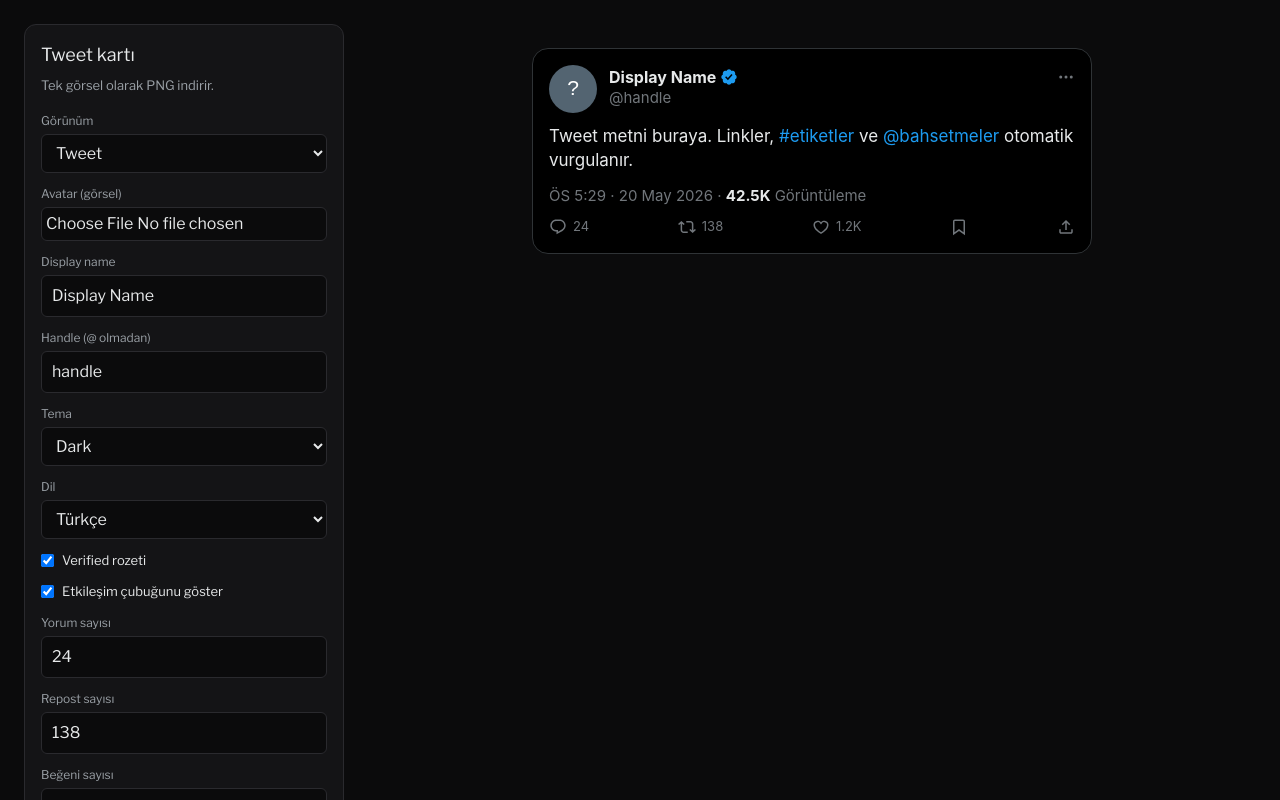
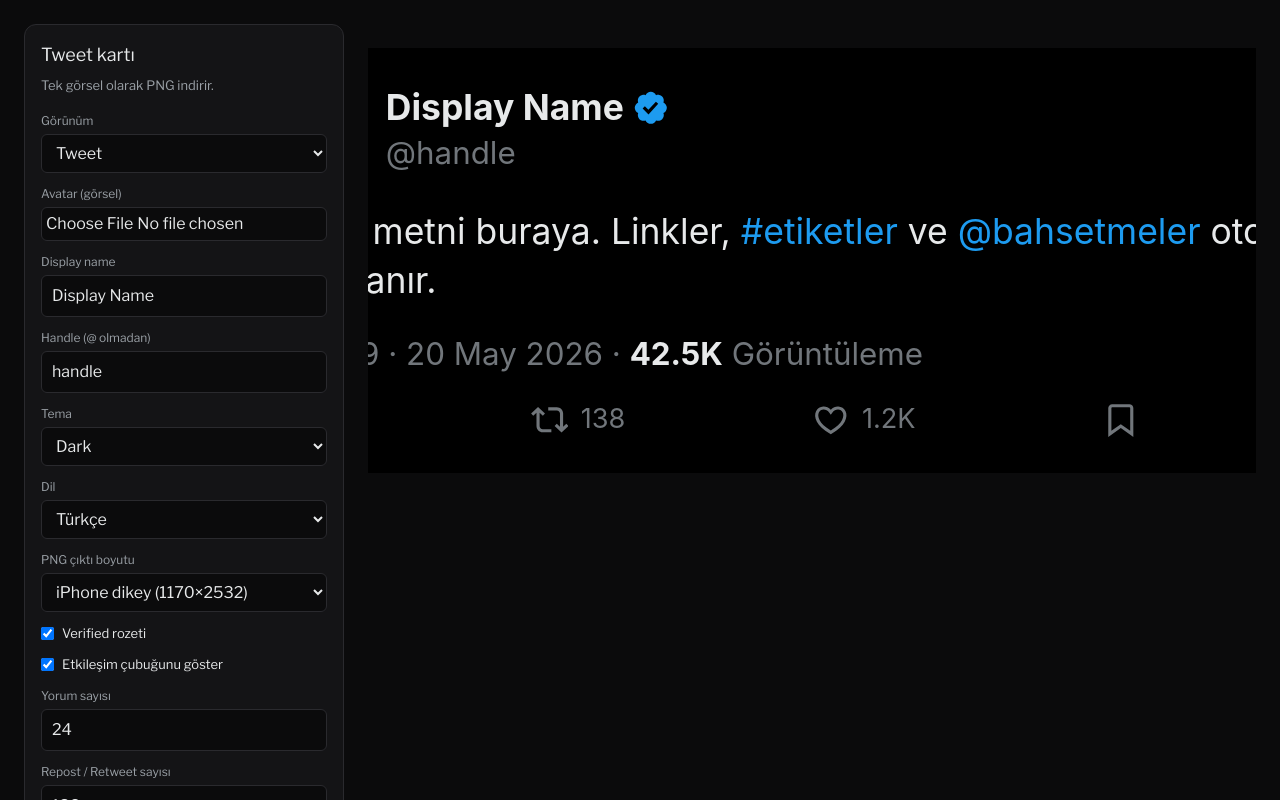
Before and after one commit to murcielagothenotorious/article-generator, a Next.js app: page /twitter-card in a window 1280 px wide. Shown: the top 800 px of the page. Built offline with nearby package versions, Linux system fonts and the light colour scheme.

Commit message:
Add scaling support to TweetActionBar and TweetCard components; introduce export size presets in TwitterCardPage

```diff
--- a/app/components/TweetCard.tsx
+++ b/app/components/TweetCard.tsx
@@ -183,17 +183,20 @@ export type TweetStats = {
 function TweetActionBar({
   stats,
   theme,
+  scale = 1,
 }: {
   stats: TweetStats;
   theme: TweetTheme;
+  scale?: number;
 }) {
   const tokens = tweetThemeTokens(theme);
+  const iconSize = 18 * scale;
   const item: CSSProperties = {
     alignItems: "center",
     color: tokens.muted,
     display: "flex",
-    fontSize: 13,
-    gap: 6,
+    fontSize: 13 * scale,
+    gap: 6 * scale,
   };
   return (
     <div
@@ -201,28 +204,28 @@ function TweetActionBar({
         alignItems: "center",
         display: "flex",
         justifyContent: "space-between",
-        marginTop: 10,
+        marginTop: 10 * scale,
       }}
     >
       <div style={item}>
-        <ReplyIcon color={tokens.muted} />
+        <ReplyIcon color={tokens.muted} size={iconSize} />
         {stats.replies ? <span>{stats.replies}</span> : null}
       </div>
       <div style={item}>
-        <RepostIcon color={tokens.muted} size={18} />
+        <RepostIcon color={tokens.muted} size={iconSize} />
         {stats.reposts ? <span>{stats.reposts}</span> : null}
       </div>
       <div style={item}>
-        {stats.liked ? <LikeFilledIcon /> : <LikeIcon color={tokens.muted} />}
+        {stats.liked ? <LikeFilledIcon size={iconSize} /> : <LikeIcon color={tokens.muted} size={iconSize} />}
         {stats.likes ? (
           <span style={{ color: stats.liked ? "#f91880" : tokens.muted }}>{stats.likes}</span>
         ) : null}
       </div>
       <div style={item}>
-        <BookmarkIcon color={tokens.muted} />
+        <BookmarkIcon color={tokens.muted} size={iconSize} />
       </div>
       <div style={item}>
-        <ShareIcon color={tokens.muted} />
+        <ShareIcon color={tokens.muted} size={iconSize} />
       </div>
     </div>
   );
@@ -275,6 +278,7 @@ export function TweetCard({
   showActions = true,
   relativeTime,
   showMoreMenu = true,
+  scale = 1,
 }: {
   name: string;
   handle: string;
@@ -305,6 +309,7 @@ export function TweetCard({
   showActions?: boolean;
   relativeTime?: string;
   showMoreMenu?: boolean;
+  scale?: number;
 }) {
   const tokens = tweetThemeTokens(theme);
   const labels = tweetLabels(lang);
@@ -317,6 +322,7 @@ export function TweetCard({
         lang={lang}
         media={media}
         name={name}
+        scale={scale}
         reposterAvatar={reposterAvatar}
         reposterHandle={reposterHandle}
         reposterName={reposterName || name}
@@ -364,7 +370,8 @@ export function TweetCard({
         borderRadius: 16,
         color: tokens.text,
         fontFamily: FONT_STACK,
-        padding: 16,
+        overflow: "hidden",
+        padding: 16 * scale,
         width,
         ...style,
       }}
@@ -375,47 +382,47 @@ export function TweetCard({
             alignItems: "center",
             color: tokens.muted,
             display: "flex",
-            fontSize: 13,
+            fontSize: 13 * scale,
             fontWeight: 700,
-            gap: 8,
-            marginBottom: 8,
-            paddingLeft: 24,
+            gap: 8 * scale,
+            marginBottom: 8 * scale,
+            paddingLeft: 24 * scale,
           }}
         >
-          <RepostIcon color={tokens.muted} />
+          <RepostIcon color={tokens.muted} size={16 * scale} />
           <span>{reposterName || name} {labels.reposted}</span>
         </div>
       ) : null}
-      <div style={{ display: "flex", gap: 12 }}>
+      <div style={{ display: "flex", gap: 12 * scale }}>
         <img
           alt=""
           src={avatar || TWEET_DEFAULT_AVATAR}
           style={{
             borderRadius: "50%",
             flex: "0 0 auto",
-            height: 48,
+            height: 48 * scale,
             objectFit: "cover",
-            width: 48,
+            width: 48 * scale,
           }}
         />
         <div style={{ flex: 1, minWidth: 0 }}>
-          <div style={{ alignItems: "center", display: "flex", gap: 4, justifyContent: "space-between" }}>
-            <div style={{ alignItems: "center", display: "flex", flexWrap: "wrap", gap: 4, minWidth: 0 }}>
-              <span style={{ fontWeight: 700 }}>{name}</span>
-              {verified ? <VerifiedBadge /> : null}
+          <div style={{ alignItems: "center", display: "flex", gap: 4 * scale, justifyContent: "space-between" }}>
+            <div style={{ alignItems: "center", display: "flex", flexWrap: "wrap", gap: 4 * scale, minWidth: 0 }}>
+              <span style={{ fontWeight: 700, fontSize: 17 * scale }}>{name}</span>
+              {verified ? <VerifiedBadge size={18 * scale} /> : null}
             </div>
-            {showMoreMenu ? <MoreIcon color={tokens.muted} /> : null}
+            {showMoreMenu ? <MoreIcon color={tokens.muted} size={18 * scale} /> : null}
           </div>
-          <div style={{ color: tokens.muted, fontSize: 15, lineHeight: 1.2 }}>
+          <div style={{ color: tokens.muted, fontSize: 15 * scale, lineHeight: 1.2 }}>
             @{handle}{relativeTime ? ` · ${relativeTime}` : ""}
           </div>
         </div>
       </div>
       <div
         style={{
-          fontSize: 17,
+          fontSize: 17 * scale,
           lineHeight: 1.4,
-          marginTop: 12,
+          marginTop: 12 * scale,
           whiteSpace: "pre-wrap",
           wordBreak: "break-word",
         }}
@@ -427,18 +434,18 @@ export function TweetCard({
           style={{
             border: `1px solid ${tokens.border}`,
             borderRadius: 16,
-            marginTop: 12,
+            marginTop: 12 * scale,
             overflow: "hidden",
           }}
         >
           <img
             alt=""
             src={media}
-            style={{ display: "block", maxHeight: 510, objectFit: "cover", width: "100%" }}
+            style={{ display: "block", maxHeight: 510 * scale, objectFit: "cover", width: "100%" }}
           />
         </div>
       ) : null}
-      <div style={{ color: tokens.muted, fontSize: 15, marginTop: 12 }}>
+      <div style={{ color: tokens.muted, fontSize: 15 * scale, marginTop: 12 * scale }}>
         {timestamp}
         {stats?.views ? (
           <>
@@ -447,7 +454,7 @@ export function TweetCard({
           </>
         ) : null}
       </div>
-      {showActions ? <TweetActionBar stats={stats ?? {}} theme={theme} /> : null}
+      {showActions ? <TweetActionBar scale={scale} stats={stats ?? {}} theme={theme} /> : null}
     </div>
   );
 }
@@ -472,6 +479,7 @@ function QuoteRepostCard({
   stats,
   showActions,
   lang = "en",
+  scale = 1,
 }: {
   name: string;
   handle: string;
@@ -492,6 +500,7 @@ function QuoteRepostCard({
   stats?: TweetStats;
   showActions?: boolean;
   lang?: TweetLang;
+  scale?: number;
 }) {
   const labels = tweetLabels(lang);
   const tokens = tweetThemeTokens(theme);
@@ -504,6 +513,7 @@ function QuoteRepostCard({
         borderRadius: 16,
         color: tokens.text,
         fontFamily: FONT_STACK,
+        overflow: "hidden",
         padding: 16,
         width,
         ...style,
@@ -599,7 +609,7 @@ function QuoteRepostCard({
           </>
         ) : null}
       </div>
-      {showActions ? <TweetActionBar stats={stats ?? {}} theme={theme} /> : null}
+      {showActions ? <TweetActionBar scale={scale} stats={stats ?? {}} theme={theme} /> : null}
     </div>
   );
 }
--- a/app/twitter-card/page.tsx
+++ b/app/twitter-card/page.tsx
@@ -60,6 +60,16 @@ export default function TwitterCardPage() {
   const setStat = (k: keyof StatsState, v: string | boolean) =>
     setStats((current) => ({ ...current, [k]: v }));
   const [status, setStatus] = useState("");
+  const [exportSize, setExportSize] = useState<"card" | "iphone" | "iphoneL" | "android" | "square">("iphone");
+
+  const exportPresets: Record<string, { width: number; height: number; label: string }> = {
+    card: { width: 0, height: 0, label: "Sadece kart (varsayılan)" },
+    iphone: { width: 1170, height: 2532, label: "iPhone dikey (1170×2532)" },
+    iphoneL: { width: 2532, height: 1170, label: "iPhone yatay (2532×1170)" },
+    android: { width: 1080, height: 2400, label: "Android dikey (1080×2400)" },
+    square: { width: 1080, height: 1080, label: "Kare (1080×1080)" },
+  };
+  const preset = exportPresets[exportSize];
 
   function onAvatarFile(e: ChangeEvent<HTMLInputElement>) {
     const file = e.target.files?.[0];
@@ -106,7 +116,7 @@ export default function TwitterCardPage() {
       const dataUrl = await toPng(cardRef.current, {
         pixelRatio: Math.max(2, window.devicePixelRatio || 1),
         cacheBust: true,
-        backgroundColor: theme === "dark" ? "#000000" : "#ffffff",
+        backgroundColor: undefined,
       });
       const link = document.createElement("a");
       link.download = `tweet-${handle || "card"}.png`;
@@ -169,6 +179,18 @@ export default function TwitterCardPage() {
             <option value="en">English</option>
           </select>
         </Field>
+        <Field label="PNG çıktı boyutu">
+          <select
+            value={exportSize}
+            onChange={(e) => setExportSize(e.target.value as typeof exportSize)}
+          >
+            {Object.entries(exportPresets).map(([key, p]) => (
+              <option key={key} value={key}>
+                {p.label}
+              </option>
+            ))}
+          </select>
+        </Field>
         <Field label="">
           <label style={{ display: "flex", gap: 8, alignItems: "center", fontSize: 13 }}>
             <input
@@ -197,7 +219,7 @@ export default function TwitterCardPage() {
                 <Field label="Yorum sayısı">
                   <input value={stats.replies} onChange={(e) => setStat("replies", e.target.value)} />
                 </Field>
-                <Field label="Repost sayısı">
+                <Field label="Repost / Retweet sayısı">
                   <input value={stats.reposts} onChange={(e) => setStat("reposts", e.target.value)} />
                 </Field>
                 <Field label="Beğeni sayısı">
@@ -348,6 +370,12 @@ export default function TwitterCardPage() {
       <section style={canvasStyle}>
         <div ref={cardRef}>
           <TweetCard
+            scale={preset.width ? Math.max(1, preset.width / 560) : 1}
+            style={
+              preset.width
+                ? { border: "none", borderRadius: 0, width: preset.width }
+                : undefined
+            }
             avatar={avatar}
             banner={banner || undefined}
             bio={bio}
@@ -416,6 +444,7 @@ const canvasStyle: React.CSSProperties = {
   alignItems: "flex-start",
   display: "flex",
   justifyContent: "center",
+  overflow: "auto",
   padding: 24,
 };
 
```
